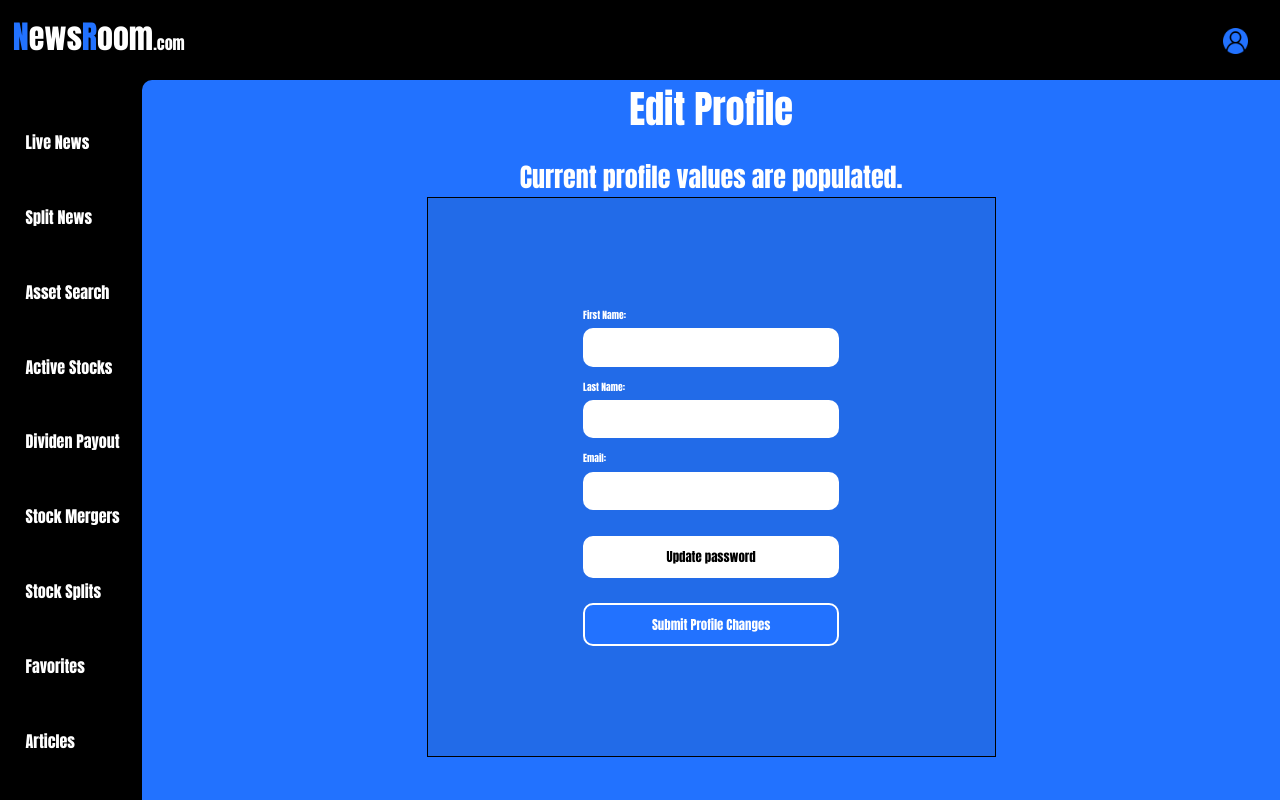
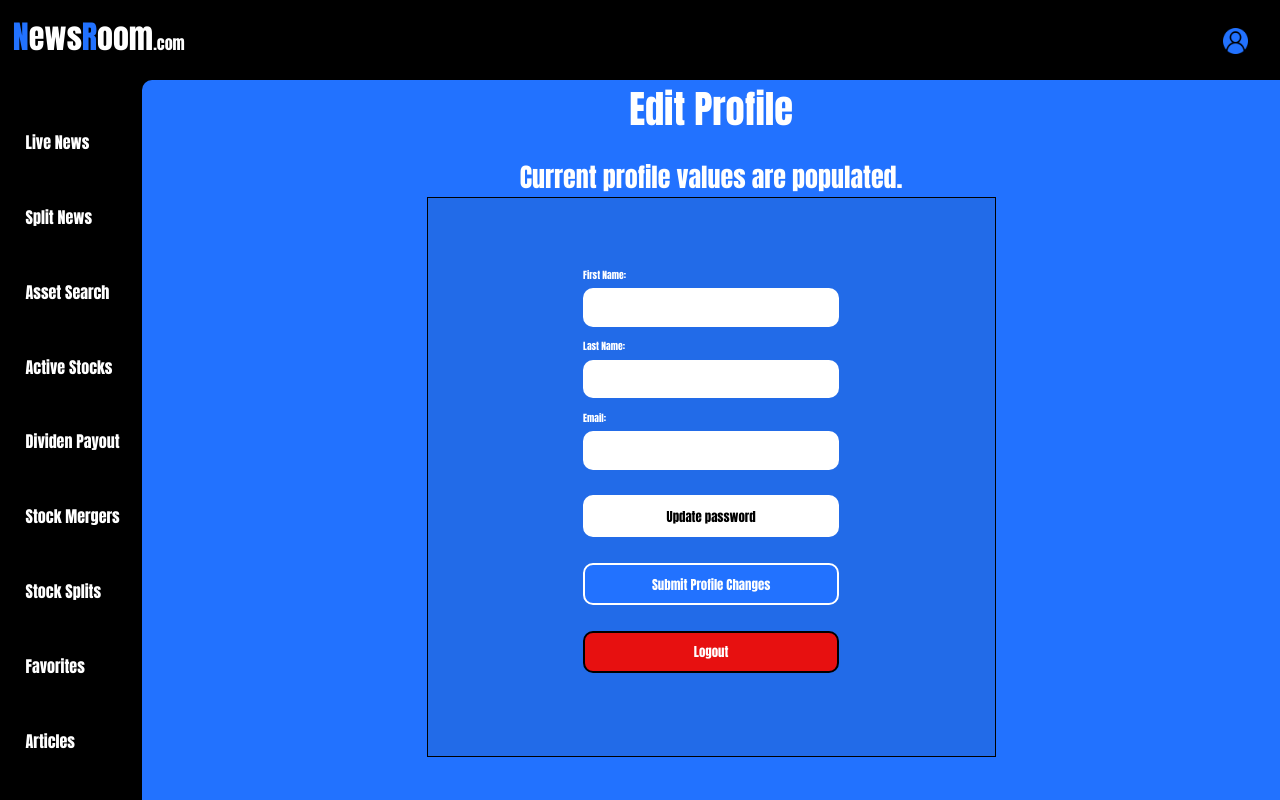
Before and after one commit to JakeKorobellis/NewsApp, a React (Create React App) app in the folder frontend/: page /useredit in a window 1280 px wide. Built offline with nearby package versions, Linux system fonts and the light colour scheme; no server answers.

Commit message:
Clearing token to logout

```diff
--- a/frontend/src/App.css
+++ b/frontend/src/App.css
@@ -376,6 +376,19 @@ a{
   color: black;
   margin-top: 1vw;
   margin-bottom: 1vw;
+}
+.center-2{
+  display: flex;
+  justify-content: center;
+  align-items: center;
+  background: rgb(231, 16, 16);
+  color: white;
+  margin-top: 2vw;
+  margin-bottom: 1vw;
+  border: 2px solid black;
+}
+.center-2:hover{
+  background: rgb(183, 22, 22);
 }
 .center:hover{
   background: rgb(200, 200, 200);
--- a/frontend/src/components/profile.js
+++ b/frontend/src/components/profile.js
@@ -30,6 +30,10 @@ function UserEdit() {
         }
       });
   }, []);
+
+  const handleLogout = () => {
+    localStorage.removeItem("token");
+  };
 
   /**
    * Still need to add updating data
@@ -108,6 +112,13 @@ function UserEdit() {
                       />
                     </a>
                   </div>
+                  <a
+                    href="/login"
+                    className="login-btn center-2"
+                    onClick={() => handleLogout()}
+                  >
+                    Logout
+                  </a>
                 </div>
               </div>
             </div>
```
